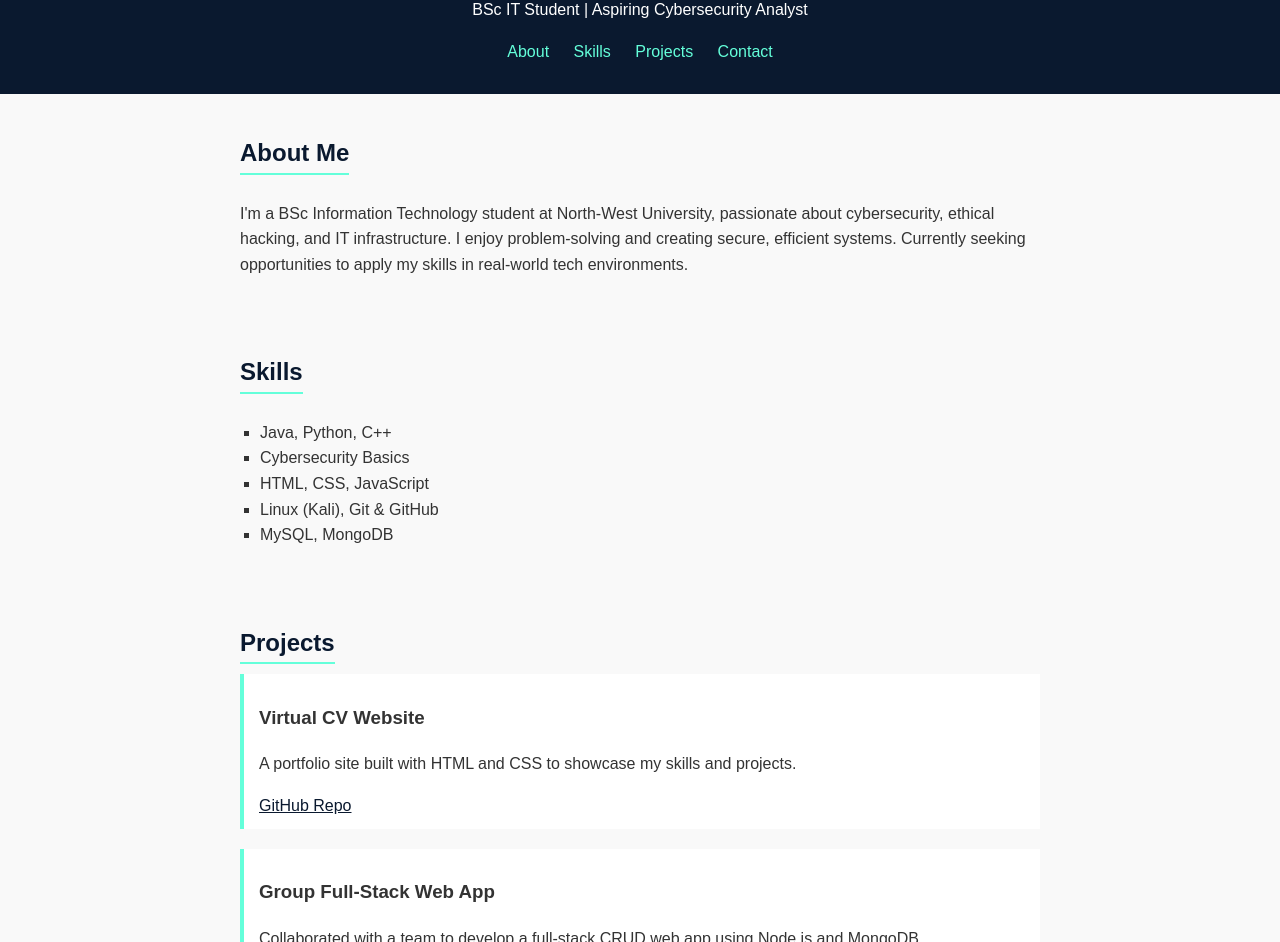
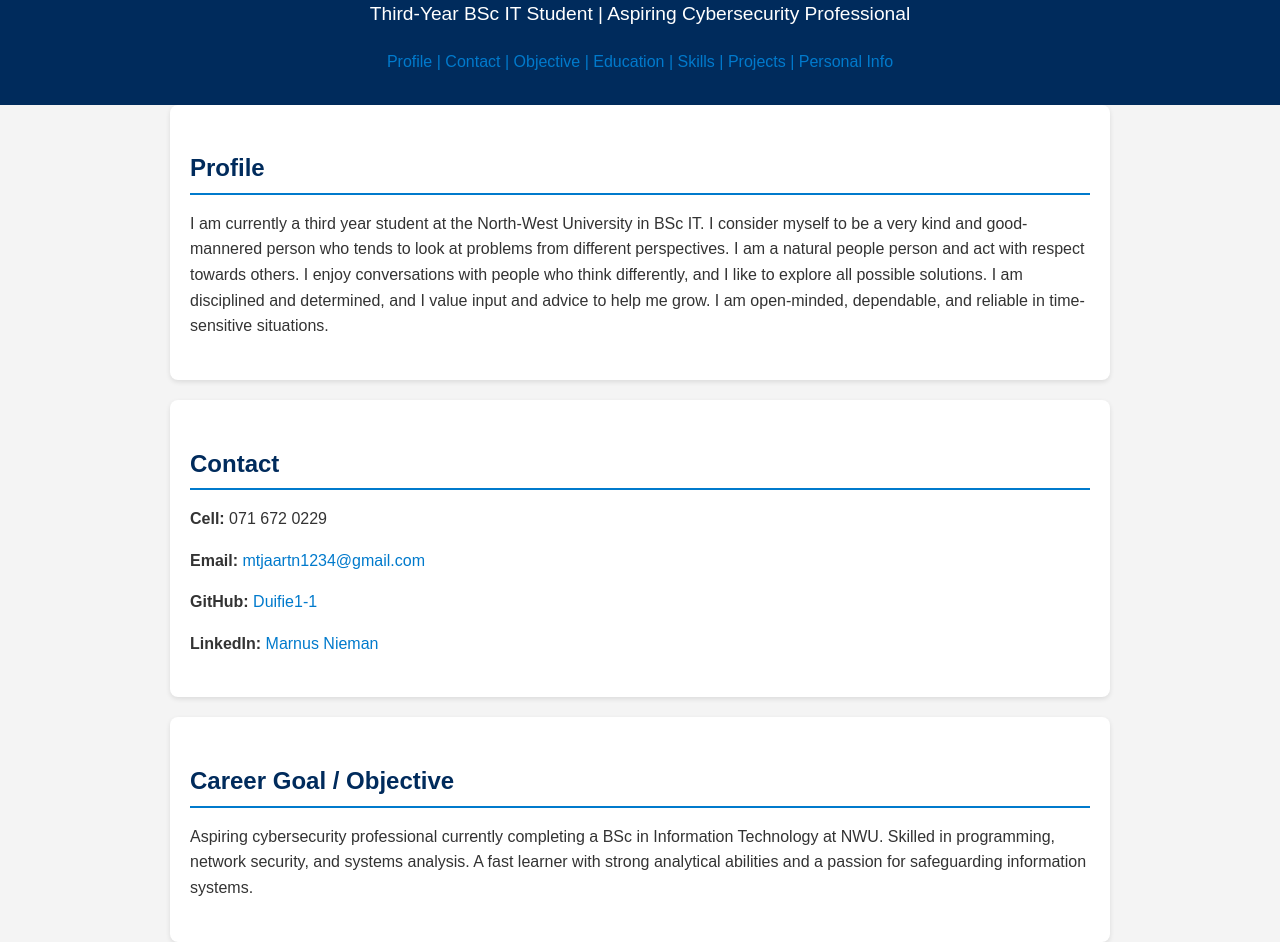
Before and after one commit to Duifie1-1/Virtual-CV, a plain HTML site: page index.html in a window 1280 px wide. Shown: the part 100-1042 px from the top of the page. Drawn offline with Linux system fonts and the light colour scheme.

Commit message:
Add files via upload

```diff
--- a/index.html
+++ b/index.html
@@ -2,63 +2,89 @@
 <html lang="en">
 <head>
   <meta charset="UTF-8" />
-  <meta name="viewport" content="width=device-width, initial-scale=1.0"/>
+  <meta name="viewport" content="width=device-width, initial-scale=1.0" />
   <title>Marnus Nieman | Virtual CV</title>
   <link rel="stylesheet" href="style.css" />
 </head>
 <body>
   <header>
     <h1>Marnus Nieman</h1>
-    <p>BSc IT Student | Aspiring Cybersecurity Analyst</p>
+    <p>Third-Year BSc IT Student | Aspiring Cybersecurity Professional</p>
     <nav>
-      <a href="#about">About</a>
+      <a href="#profile">Profile</a>
+	  <a> | </a>
+      <a href="#contact">Contact</a>
+	  <a> | </a>
+      <a href="#objective">Objective</a>
+	  <a> | </a>
+      <a href="#education">Education</a>
+	  <a> | </a>
       <a href="#skills">Skills</a>
+	  <a> | </a>
       <a href="#projects">Projects</a>
-      <a href="#contact">Contact</a>
+	  <a> | </a>
+      <a href="#personal-info">Personal Info</a>
     </nav>
   </header>
 
-  <section id="about">
-    <h2>About Me</h2>
-    <p>
-      I'm a BSc Information Technology student at North-West University, passionate about cybersecurity, ethical hacking, and IT infrastructure. I enjoy problem-solving and creating secure, efficient systems. Currently seeking opportunities to apply my skills in real-world tech environments.
-    </p>
+  <main>
+    <section id="profile">
+      <h2>Profile</h2>
+      <p>I am currently a third year student at the North-West University in BSc IT. I consider myself to be a very kind and good-mannered person who tends to look at problems from different perspectives. I am a natural people person and act with respect towards others. I enjoy conversations with people who think differently, and I like to explore all possible solutions. I am disciplined and determined, and I value input and advice to help me grow. I am open-minded, dependable, and reliable in time-sensitive situations.</p>
+    </section>
+
+    <section id="contact">
+      <h2>Contact</h2>
+      <p><strong>Cell:</strong> 071 672 0229</p>
+      <p><strong>Email:</strong> <a href="mailto:mtjaartn1234@gmail.com">mtjaartn1234@gmail.com</a></p>
+      <p><strong>GitHub:</strong> <a href="https://github.com/Duifie1-1" target="_blank">Duifie1-1</a></p>
+      <p><strong>LinkedIn:</strong> <a href="https://www.linkedin.com/in/marnus-nieman-763113311/" target="_blank">Marnus Nieman</a></p>
+    </section>
+
+    <section id="objective">
+      <h2>Career Goal / Objective</h2>
+      <p>Aspiring cybersecurity professional currently completing a BSc in Information Technology at NWU. Skilled in programming, network security, and systems analysis. A fast learner with strong analytical abilities and a passion for safeguarding information systems.</p>
+    </section>
+
+    <section id="education">
+      <h2>Education</h2>
+      <p><strong>Driehoek Highschool</strong> (2018–2022)<br/>Obtained Matric with a 70% average</p>
+      <p><strong>North-West University</strong> (2023–Present)<br/>BSc IT – Third Year</p>
     </section>
 
     <section id="skills">
       <h2>Skills</h2>
       <ul>
-      <li>Java, Python, C++</li>
-      <li>Cybersecurity Basics</li>
-      <li>HTML, CSS, JavaScript</li>
-      <li>Linux (Kali), Git & GitHub</li>
-      <li>MySQL, MongoDB</li>
+        <li>Fluent in Java, C++, C, C#, Python, Delphi, SQL, and HTML</li>
+        <li>Leadership in various forms</li>
+        <li>Very loyal and reliable</li>
+        <li>Excellent computer literacy</li>
+        <li>Understanding of various websites and online platforms</li>
       </ul>
     </section>
 
     <section id="projects">
       <h2>Projects</h2>
-    <div class="project">
-      <h3>Virtual CV Website</h3>
-      <p>A portfolio site built with HTML and CSS to showcase my skills and projects.</p>
-      <a href="https://github.com/Duifie1-1/virtual-cv" target="_blank">GitHub Repo</a>
-    </div>
-    <div class="project">
-      <h3>Group Full-Stack Web App</h3>
-      <p>Collaborated with a team to develop a full-stack CRUD web app using Node.js and MongoDB.</p>
-      <a href="https://github.com/Duifie1-1/fullstack-group-project" target="_blank">GitHub Repo</a>
-    </div>
+      <p><strong>Virtual CV Website:</strong> This site you're viewing now, built with HTML and CSS and hosted on GitHub Pages.</p>
+      <p><strong>Group Full-Stack Project:</strong> Collaborative web application project using Node.js and MongoDB. <a href="https://github.com/Duifie1-1/fullstack-group-project" target="_blank">GitHub Repo</a></p>
     </section>
 
-  <section id="contact">
-    <h2>Contact</h2>
-    <p>Email: <a href="mailto:mtjaartn1234@gmail.com">mtjaartn1234@gmail.com</a></p>
-    <p>LinkedIn: <a href="https://www.linkedin.com/in/marnus-nieman-763113311/" target="_blank">View Profile</a></p>
-    <p>GitHub: <a href="https://github.com/Duifie1-1" target="_blank">View Profile</a></p>
+    <section id="personal-info">
+      <h2>Personal Information</h2>
+      <p><strong>Title:</strong> Mr.</p>
+      <p><strong>Address:</strong> 8 Gemsbok Avenue, Ext 6, Meyerton, 1961</p>
+      <p><strong>Date of Birth:</strong> 11 November 2004</p>
+      <p><strong>Age:</strong> 18</p>
+      <p><strong>ID Number:</strong> 041111 5136 086</p>
+      <p><strong>Marital Status:</strong> Single</p>
+      <p><strong>Health:</strong> Excellent</p>
+      <p><strong>Driver’s License:</strong> Code B</p>
+      <p><strong>Criminal Record:</strong> None</p>
     </section>
+  </main>
 
   <footer>
-    <p>© 2025 Marnus Nieman</p>
+    <p>© 2025 Marnus Nieman | Virtual CV</p>
   </footer>
 </body>
 </html>
--- a/style.css
+++ b/style.css
@@ -1,66 +1,68 @@
 body {
   font-family: Arial, sans-serif;
   margin: 0;
-  background: #f9f9f9;
+  background: #f4f4f4;
   color: #333;
   line-height: 1.6;
 }
 
 header {
-  background: #0a192f;
-  color: #fff;
+  background-color: #002b5c;
+  color: white;
   padding: 30px 20px;
   text-align: center;
 }
 
 header h1 {
   margin: 0;
+  font-size: 2.5rem;
 }
 
-nav {
-  margin-top: 10px;
+header p {
+  font-size: 1.2rem;
+  margin-top: 5px;
 }
 
-nav a {
-  color: #64ffda;
-  margin: 0 10px;
+section {
+  padding: 25px 20px;
+  max-width: 900px;
+  margin: auto;
+  background-color: white;
+  margin-bottom: 20px;
+  border-radius: 8px;
+  box-shadow: 0 2px 5px rgba(0,0,0,0.1);
+}
+
+h2 {
+  color: #002b5c;
+  border-bottom: 2px solid #007acc;
+  padding-bottom: 5px;
+  margin-bottom: 15px;
+}
+
+ul {
+  list-style-type: disc;
+  padding-left: 20px;
+}
+
+p, li {
+  font-size: 1rem;
+  line-height: 1.6;
+}
+
+a {
+  color: #007acc;
   text-decoration: none;
 }
 
-section {
-  padding: 20px;
-  max-width: 800px;
-  margin: auto;
-}
-
-section h2 {
-  color: #0a192f;
-  border-bottom: 2px solid #64ffda;
-  display: inline-block;
-  margin-bottom: 10px;
-}
-
-ul {
-  list-style-type: square;
-  padding-left: 20px;
-}
-
-.project {
-  background: #fff;
-  border-left: 4px solid #64ffda;
-  padding: 10px 15px;
-  margin-bottom: 20px;
-}
-
-.project a {
-  color: #0a192f;
+a:hover {
   text-decoration: underline;
 }
 
 footer {
-  background: #0a192f;
-  color: #fff;
+  background-color: #002b5c;
+  color: white;
   text-align: center;
   padding: 15px;
-  font-size: 0.9em;
+  font-size: 0.9rem;
 }
```
Lines whose indentation alone changed are shown as unchanged.
